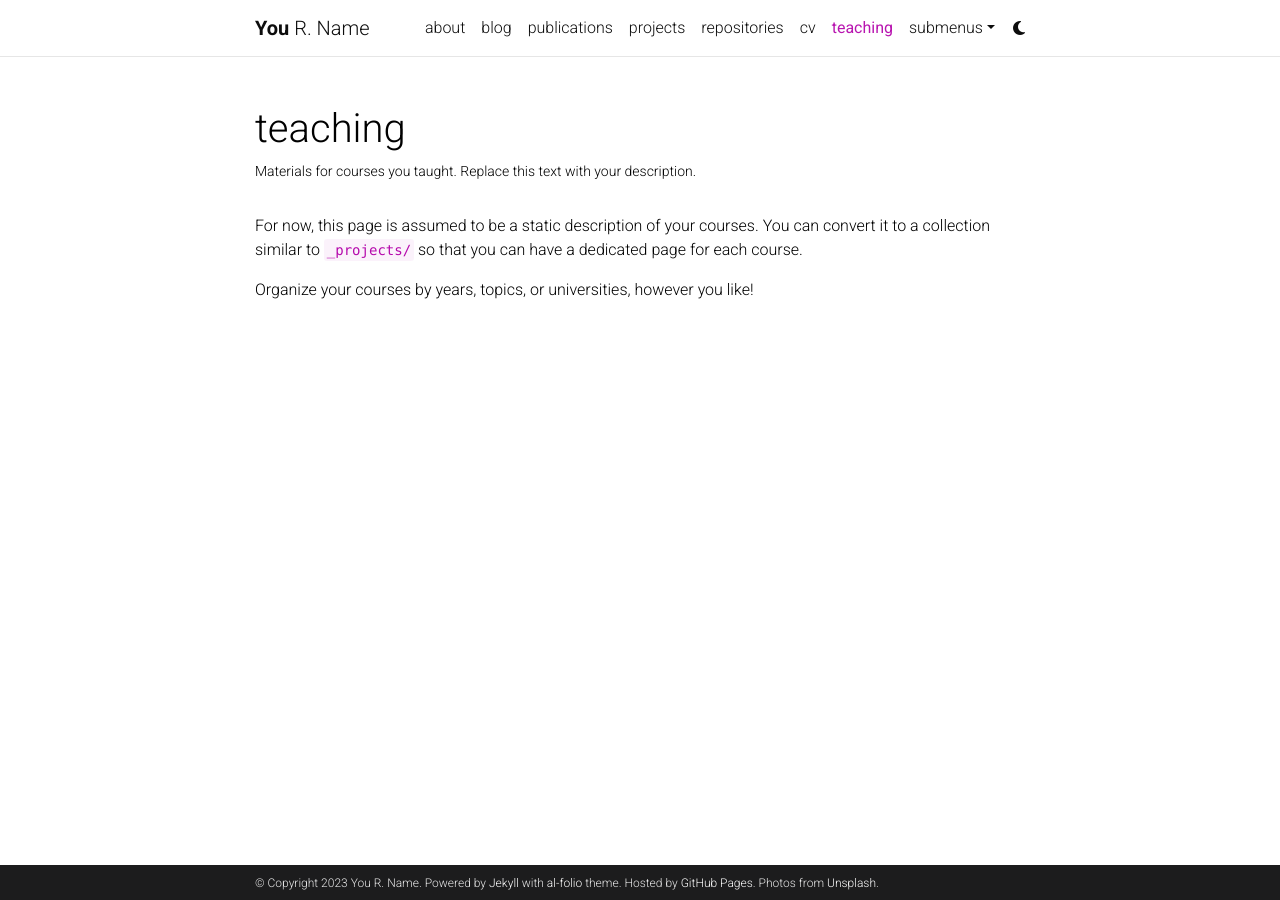
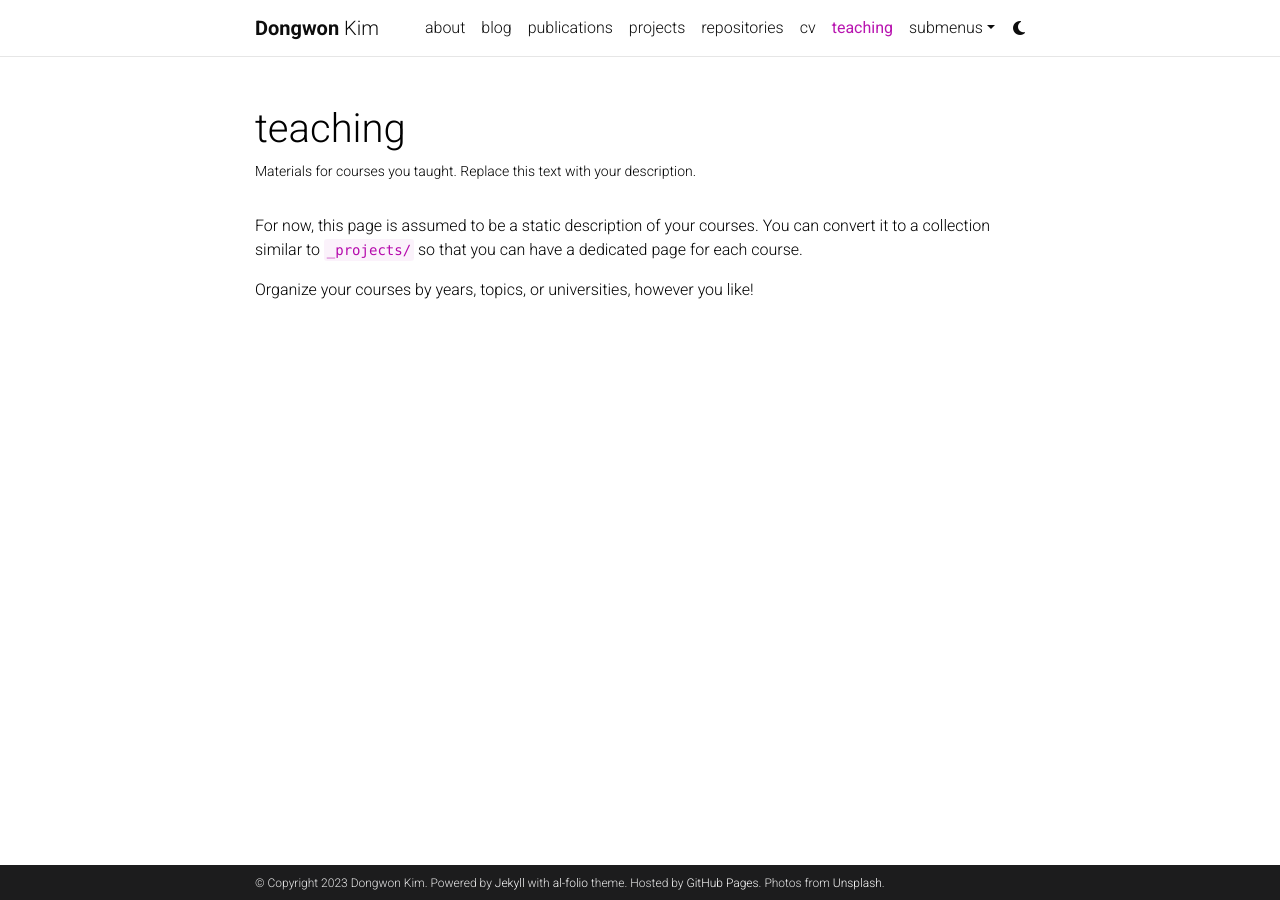
Before and after one commit to kdwonn/kdwonn.github.io, a Jekyll site: the page built from _pages/teaching.md, in a window 1280 px wide. Built offline with Jekyll 4.4.1, drawn with Linux system fonts in a browser that asks for light colours; comment, search, counter and statistics services are not loaded; a style sheet for code colours, icons or effects is not loaded.

Commit message:
add name

```diff
--- a/_config.yml
+++ b/_config.yml
@@ -3,10 +3,10 @@
 # -----------------------------------------------------------------------------
 
 title: blank # the website title (if blank, full name will be used instead)
-first_name: You
-middle_name: R.
-last_name: Name
-email: you@example.com
+first_name: Dongwon
+middle_name:
+last_name: Kim
+email: kdwon@postech.ac.kr
 description: > # the ">" symbol means to ignore newlines until "footer_text:"
   A simple, whitespace theme for academics. Based on [*folio](https://github.com/bogoli/-folio) design.
 footer_text: >
```
